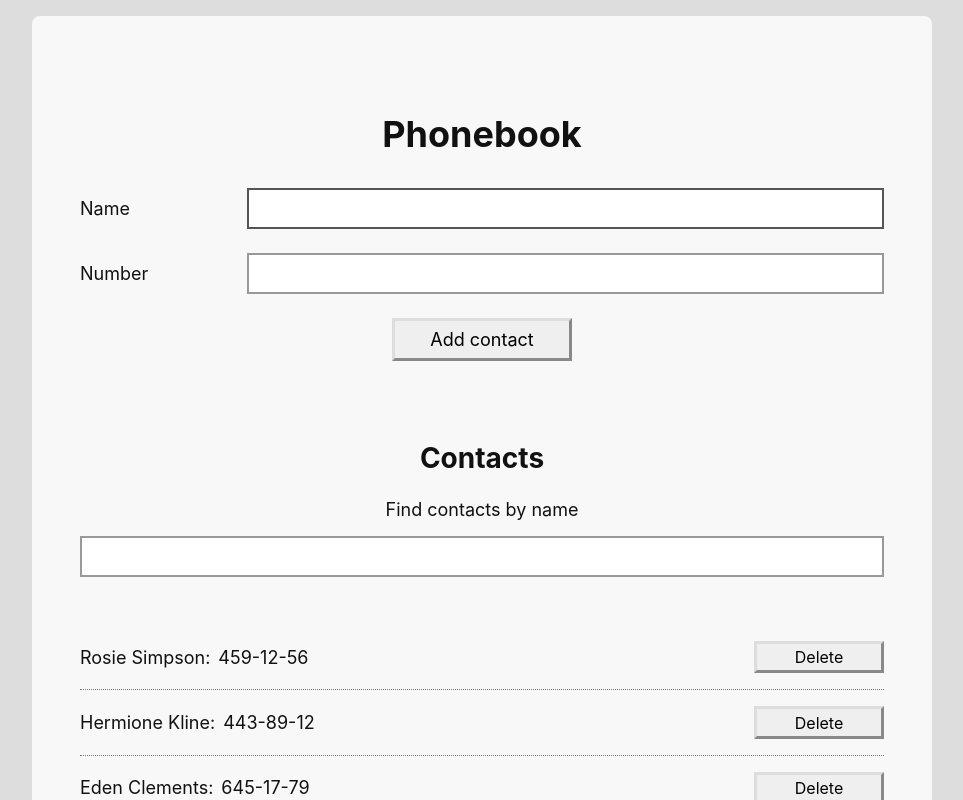
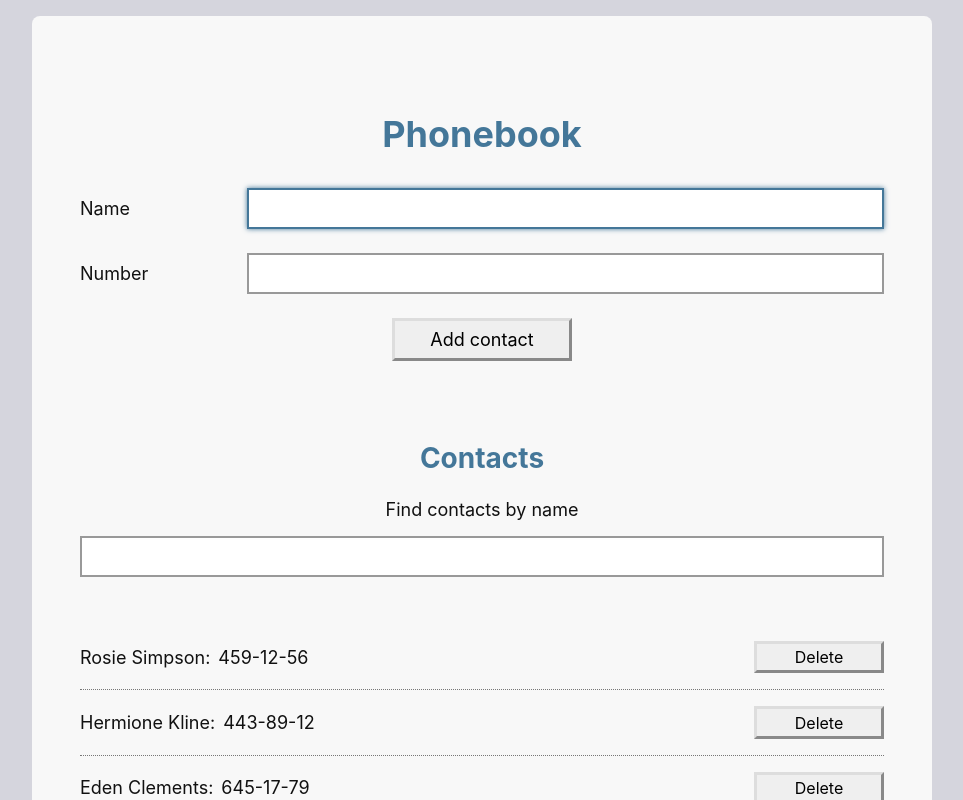
Before and after one commit to Perslay/goit-react-hw-02-phonebook, a React (Create React App) app: page / in a window 1280 px wide. In both pictures the pointer is over the input "Name". Shown: the top 800 px of the page, without its empty margins (158-1121 px from the left). Built offline with nearby package versions, Linux system fonts and the light colour scheme.

Commit message:
Color accents
Blue motive. Used on background, headings and hover/focus states

```diff
--- a/src/components/Filter.jsx
+++ b/src/components/Filter.jsx
@@ -4,7 +4,7 @@ import css from '../styles/Filter.module.css';
 export const Filter = ({ handleChange, filterInputId }) => {
   return (
     <div className={css.filter}>
-      <p className={css.paragraph}>Find contacts by name</p>
+      <p>Find contacts by name</p>
       <input
         className={css.input}
         onChange={handleChange}
--- a/src/index.css
+++ b/src/index.css
@@ -7,6 +7,8 @@
   --color-gray: #777;
   --color-darkgray: #555;
   --color-black: #111;
+  --color-background: #d5d5dd;
+  --color-accent: #447799;
 }
 
 * {
@@ -14,7 +16,7 @@
 }
 
 body {
-  background-color: var(--color-light);
+  background-color: var(--color-background);
   color: var(--color-black);
   margin: 0;
   font-family: -apple-system, BlinkMacSystemFont, 'Segoe UI', 'Roboto', 'Oxygen',
--- a/src/styles/App.module.css
+++ b/src/styles/App.module.css
@@ -7,13 +7,15 @@
 }
 
 .firstHeading {
+  color: var(--color-accent);
   margin-bottom: 1.5rem;
   text-align: center;
 }
 
 .secondHeading {
+  color: var(--color-accent);
+  margin-bottom: 1rem;
   text-align: center;
-  margin-bottom: 1rem;
 }
 
 @media screen and (min-width: 768px) {
--- a/src/styles/ContactForm.module.css
+++ b/src/styles/ContactForm.module.css
@@ -27,7 +27,8 @@
 .input:focus,
 .input:hover {
   outline: none;
-  border-color: var(--color-darkgray);
+  border-color: var(--color-accent);
+  box-shadow: 0 0 5px var(--color-accent);
 }
 
 .button {
@@ -41,7 +42,8 @@
 
 .button:hover,
 .button:focus {
-  box-shadow: 0 0 5px var(--color-darkgray);
+  border-color: var(--color-accent);
+  box-shadow: 0 0 5px var(--color-accent);
   outline: none;
 }
 
--- a/src/styles/ContactList.module.css
+++ b/src/styles/ContactList.module.css
@@ -40,7 +40,8 @@
 
 .button:hover,
 .button:focus {
-  box-shadow: 0 0 5px var(--color-darkgray);
+  border-color: var(--color-accent);
+  box-shadow: 0 0 5px var(--color-accent);
   outline: none;
 }
 
--- a/src/styles/Filter.module.css
+++ b/src/styles/Filter.module.css
@@ -4,11 +4,6 @@
   font-size: 18px;
   gap: 0.5rem;
   margin-bottom: 3rem;
-}
-
-/* check if need paragraph */
-
-.paragraph {
   text-align: center;
 }
 
@@ -22,7 +17,8 @@
 .input:focus,
 .input:hover {
   outline: none;
-  border-color: var(--color-darkgray);
+  border-color: var(--color-accent);
+  box-shadow: 0 0 5px var(--color-accent);
 }
 
 @media screen and (min-width: 1024px) {
```
